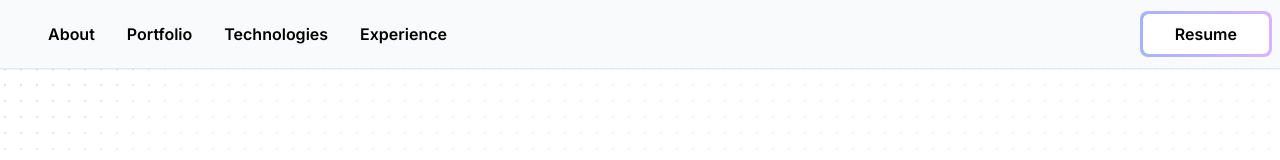
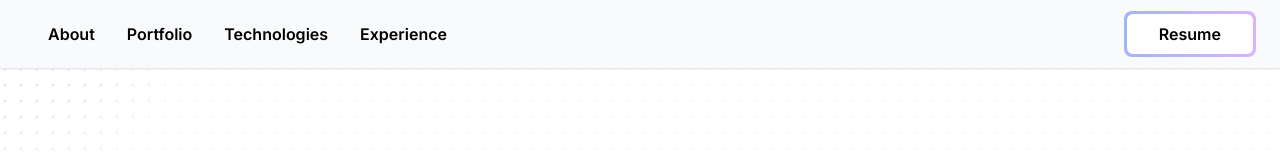
Before and after one commit to tmatteozzi/portfolio, a Next.js app: page / in a window 1280 px wide. Shown: the top 160 px of the page. Built offline with nearby package versions, Linux system fonts and the light colour scheme.

Commit message:
Navbar changes

```diff
--- a/app/components/Navbar.tsx
+++ b/app/components/Navbar.tsx
@@ -84,7 +84,7 @@ export default function Navbar() {
                         ))}
                     </div>
                 </div>
-                <button className="p-[3px] relative">
+                <button className="p-[3px] relative mr-4">
                     <div className="absolute inset-0 bg-gradient-to-r from-indigo-300 to-purple-300 rounded-lg" />
                     <div className="px-8 py-2 bg-white rounded-[6px] relative group transition duration-200 text-black font-semibold hover:bg-transparent dark:text-white dark:bg-black dark:hover:text-black">
                         Resume
```
